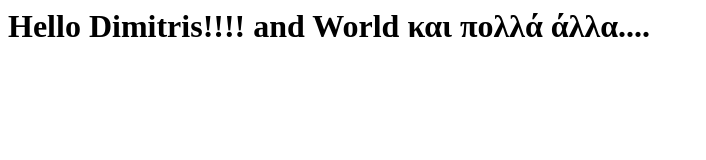
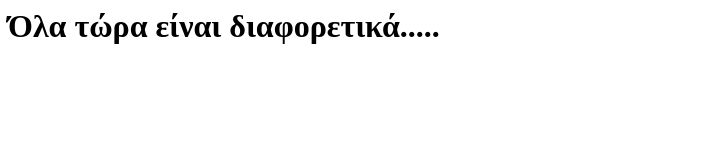
Before and after one commit to dimplast/mygit, a plain HTML site: page index.html in a window 1280 px wide. Shown: the whole page, without its empty margins (0-706 px from the left). Drawn offline with Linux system fonts and the light colour scheme.

Commit message:
Update index.html

```diff
--- a/index.html
+++ b/index.html
@@ -1 +1 @@
-<h1>Hello Dimitris!!!! and World και πολλά άλλα....</h1>
+<h1>Όλα τώρα είναι διαφορετικά.....</h1>
```
